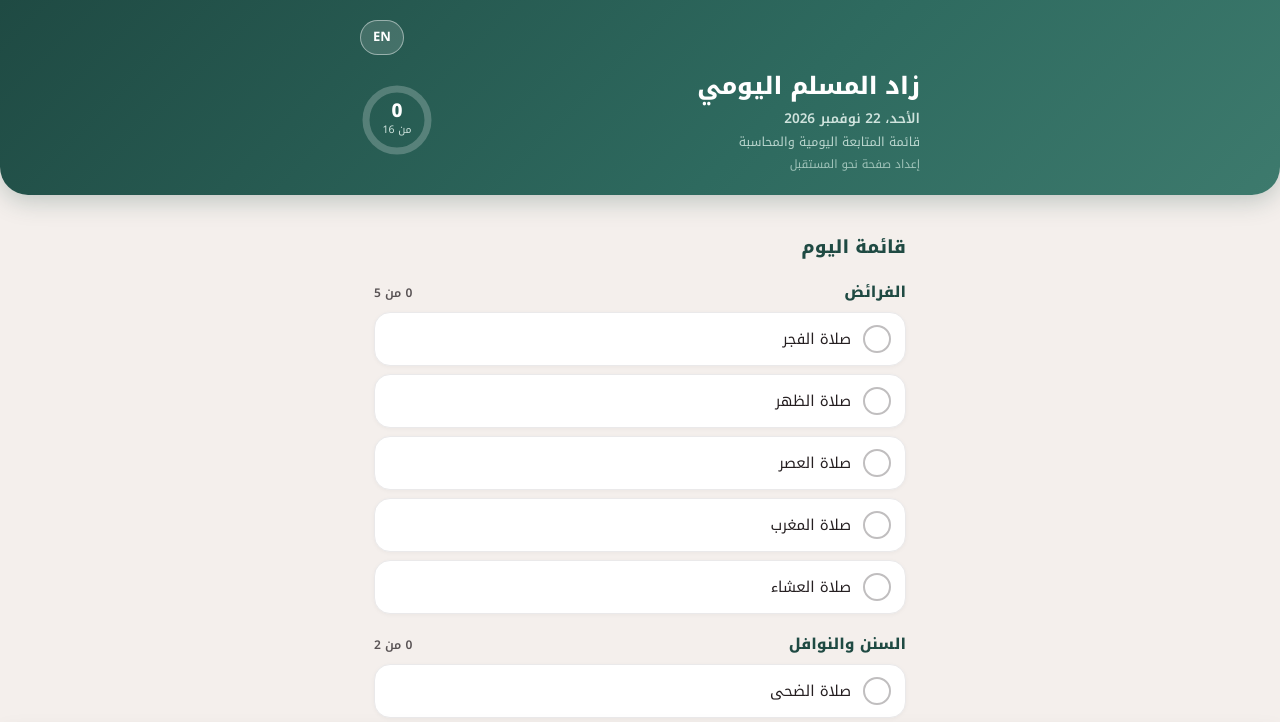
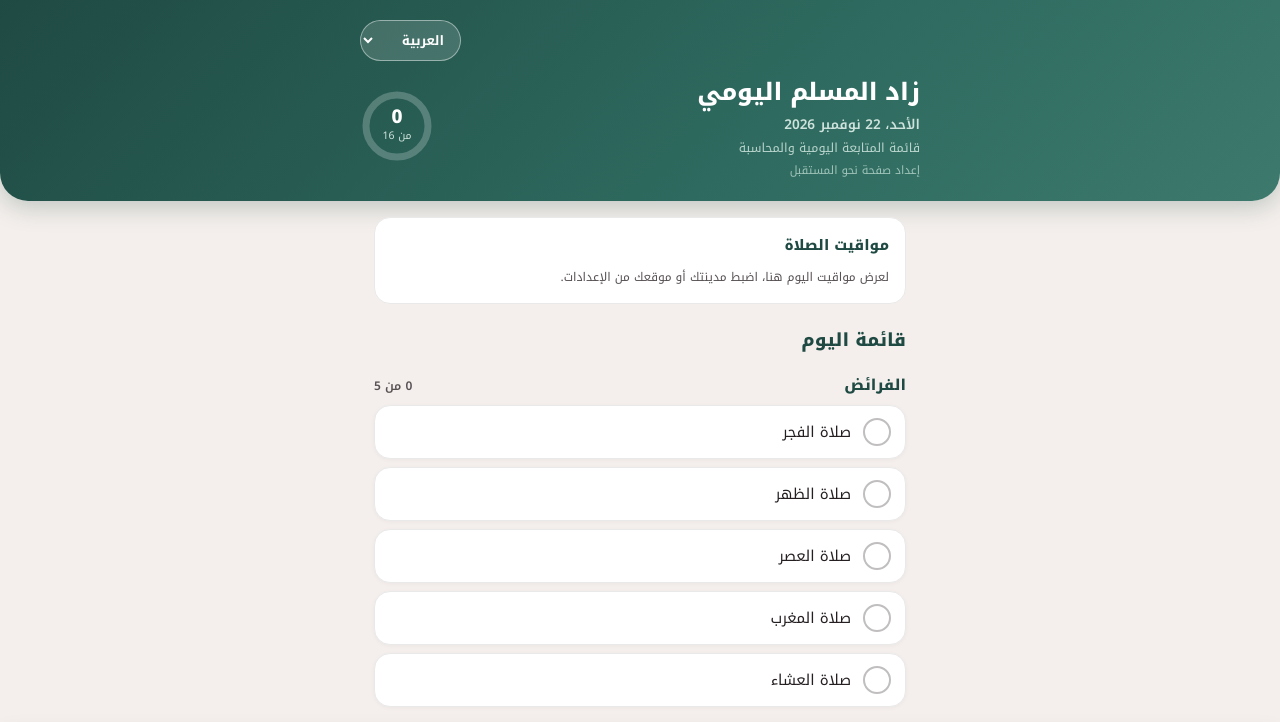
Before and after one commit to ibadati-app/ibadati, a plain HTML site: page index.html in a window 1280 px wide. Shown: the top 722 px of the page. Drawn offline with Linux system fonts and the light colour scheme.

Commit message:
v4.1: single green disclaimer, language dropdown, prayer times on home

```diff
--- a/index.html
+++ b/index.html
@@ -151,6 +151,7 @@
     padding: 14px 16px; font-size: 13px; color: var(--ink2); margin-top: 24px;
   }
   .note .note-title { font-weight: 800; color: var(--deep); margin-bottom: 4px; }
+  .note .note-body { font-weight: 700; color: var(--deep); }
   footer { text-align: center; color: var(--ink2); font-size: 12px; margin-top: 20px; }
 
   /* adhkar */
@@ -253,12 +254,14 @@
   body.ff-kufi .d-text, body.ff-kufi .c-phrase { font-family: "Noto Kufi Arabic","Segoe UI",Tahoma,sans-serif; }
   .phon-caveat { font-size: 12px; color: var(--ink2); margin: 2px 0 14px; }
 
-  /* v4: hero language button (in flow, never overlaps the ring) */
+  /* v4.1: hero language dropdown (in flow, never overlaps the ring) */
   .hero-top { max-width: 560px; margin: 0 auto 12px; display: flex; justify-content: flex-end; }
   .lang-cycle {
     border: 1px solid rgba(255,255,255,.45); background: rgba(255,255,255,.14); color: #fff;
     border-radius: 999px; padding: 6px 12px; font: inherit; font-size: 13px; font-weight: 700; cursor: pointer;
-  }
+    max-width: 100%;
+  }
+  .lang-cycle option { color: #1f1f1f; background: #fff; }
   /* v4: quran tab */
   .surah-body { background: #fff; border: 1px solid var(--hairline); border-radius: 16px; padding: 18px 16px; margin-bottom: 12px; }
   .surah-basmala { text-align: center; font-weight: 700; font-size: 22px; color: var(--deep); margin-bottom: 14px; font-family: "Noto Naskh Arabic","Amiri",serif; }
@@ -294,7 +297,7 @@
 <body>
 
 <div class="hero">
-  <div class="hero-top"><button class="lang-cycle" id="langCycle" type="button"></button></div>
+  <div class="hero-top"><select class="lang-cycle" id="langCycle" aria-label="Language"><option value="ar">العربية</option><option value="en">English</option><option value="fr">Français</option></select></div>
   <div class="hero-inner">
     <div style="flex:1">
       <h1>عباداتي اليومية</h1>
@@ -322,6 +325,11 @@
       هذا المتصفح لا يسمح بالحفظ، فستبقى علاماتك أثناء فتح الصفحة فقط وستضيع عند إغلاقها أو إعادة فتحها.
     </div>
 
+    <div class="set-card" id="ptHome">
+      <div class="s-title" id="ptHomeTitle"></div>
+      <div id="ptHomeBody"></div>
+    </div>
+
     <h2>قائمة اليوم</h2>
     <div id="sections"></div>
 
@@ -342,8 +350,8 @@
     <div id="history"></div>
 
     <div class="note">
-      <div class="note-title">خصوصيتك وحفظ العلامات</div>
-      لا يحتاج هذا التطبيق تسجيل دخول ولا اتصالًا بالإنترنت بعد فتحه. علاماتك وعدّاداتك تُحفظ على هذا الجهاز وهذا المتصفح فقط، ولا تنتقل إلى جهاز آخر، وقد تختفي إذا مُسحت بيانات المتصفح. هذه الصفحة للتنظيم والمتابعة فقط، وليست حكمًا على قبول العبادة أو ثوابها.
+      <div class="note-title" id="privacyTitle">خصوصيتك وحفظ العلامات</div>
+      <div class="note-body" id="privacyBody">لا يحتاج هذا التطبيق تسجيل دخول ولا اتصالًا بالإنترنت بعد فتحه. علاماتك وعدّاداتك تُحفظ على هذا الجهاز وهذا المتصفح فقط، ولا تنتقل إلى جهاز آخر، وقد تختفي إذا مُسحت بيانات المتصفح. هذه الصفحة للتنظيم والمتابعة فقط، وليست حكمًا على قبول العبادة أو ثوابها.</div>
     </div>
     <footer>يبدأ يوم جديد بعلامات فارغة تلقائيًا، ويبقى سجل أيامك السابقة محفوظًا على جهازك.</footer>
   </section>
@@ -3115,6 +3123,7 @@
       remNoPerm: ' المتصفح لم يسمح بالإشعارات، لذلك سيظهر التذكير داخل الصفحة فقط.',
       remBannerMorning: 'حان وقت أذكار الصباح', remBannerEvening: 'حان وقت أذكار المساء', remBannerGo: 'افتح الأذكار',
       ptTitle: 'مواقيت الصلاة',
+      ptHomeEmpty: 'لعرض مواقيت اليوم هنا، اضبط مدينتك أو موقعك من الإعدادات.',
       ptDesc: 'المواقيت تُحسب لموقعك بواسطة خدمة Aladhan (aladhan.com) وتحتاج اتصالًا بالإنترنت عند التحديث. عند استخدام موقع جهازك تُرسل إحداثياته إلى الخدمة لحساب المواقيت. طريقة الحساب والموقع والمنطقة الزمنية ظاهرة هنا ويمكن تغييرها.',
       ptLocate: 'استخدام موقع جهازي', ptCityPh: 'المدينة', ptCountryPh: 'الدولة', ptFetchCity: 'عرض بالمدينة',
       ptMethod: 'طريقة الحساب', ptTz: 'المنطقة الزمنية: ', ptSrc: 'المصدر: Aladhan API',
@@ -3158,6 +3167,7 @@
       remNoPerm: ' The browser did not allow notifications, so the reminder will appear inside the page only.',
       remBannerMorning: 'Time for morning adhkar', remBannerEvening: 'Time for evening adhkar', remBannerGo: 'Open adhkar',
       ptTitle: 'Prayer times',
+      ptHomeEmpty: 'To see today\'s times here, set your city or location in Settings.',
       ptDesc: 'Times are calculated for your location by the Aladhan service (aladhan.com) and need internet when refreshed. Using your device location sends its coordinates to the service to compute times. The calculation method, location and timezone are shown here and can be changed.',
       ptLocate: 'Use my device location', ptCityPh: 'City', ptCountryPh: 'Country', ptFetchCity: 'Show by city',
       ptMethod: 'Calculation method', ptTz: 'Timezone: ', ptSrc: 'Source: Aladhan API',
@@ -3201,6 +3211,7 @@
       remNoPerm: " Le navigateur n'a pas autorisé les notifications, le rappel apparaîtra donc dans la page seulement.",
       remBannerMorning: "C'est l'heure des adhkar du matin", remBannerEvening: "C'est l'heure des adhkar du soir", remBannerGo: 'Ouvrir les adhkar',
       ptTitle: 'Horaires de prière',
+      ptHomeEmpty: 'Pour voir les horaires du jour ici, définissez votre ville ou votre position dans Réglages.',
       ptDesc: "Les horaires sont calculés pour votre position par le service Aladhan (aladhan.com) et nécessitent Internet lors de l'actualisation. L'utilisation de la position de votre appareil envoie ses coordonnées au service pour calculer les horaires. La méthode de calcul, le lieu et le fuseau horaire sont affichés ici et modifiables.",
       ptLocate: "Utiliser la position de l'appareil", ptCityPh: 'Ville', ptCountryPh: 'Pays', ptFetchCity: 'Afficher par ville',
       ptMethod: 'Méthode de calcul', ptTz: 'Fuseau horaire: ', ptSrc: 'Source: Aladhan API',
@@ -3366,7 +3377,7 @@
     document.querySelector('[data-i18n="tabSettings"]').textContent = s.tabSettings;
     document.querySelector('[data-i18n="tabQuran"]').textContent = s.tabQuran;
     var langBtn = document.getElementById('langCycle');
-    langBtn.textContent = settings.lang === 'ar' ? 'EN' : (settings.lang === 'en' ? 'FR' : 'عر');
+    langBtn.value = settings.lang;
     langBtn.setAttribute('aria-label', s.langBtn);
     document.getElementById('quranTitle').textContent = s.tabQuran;
     document.getElementById('quranSrcLine').textContent = s.quranSrc;
@@ -3388,8 +3399,8 @@
     document.querySelectorAll('#tab-today h2')[2].textContent = s.historyTitle;
     document.querySelector('#doneCol').parentElement.querySelector('.col-title').textContent = s.doneCol;
     document.querySelector('#pendingCol').parentElement.querySelector('.col-title').textContent = s.pendingCol;
-    document.querySelector('#tab-today .note .note-title').textContent = s.privacyTitle;
-    document.querySelector('#tab-today .note').childNodes[1].textContent = s.privacyBody;
+    document.getElementById('privacyTitle').textContent = s.privacyTitle;
+    document.getElementById('privacyBody').textContent = s.privacyBody;
     document.querySelector('#tab-today footer').textContent = s.footerNote;
     document.getElementById('storageWarn').querySelector('.w-title').textContent = s.warnTitle;
     document.getElementById('storageWarn').childNodes[2].textContent = s.warnBody;
@@ -3748,10 +3759,9 @@
   }
 
 
-  /* ---------- v4: language cycle button ---------- */
-  document.getElementById('langCycle').addEventListener('click', function () {
-    var order = ['ar', 'en', 'fr'];
-    settings.lang = order[(order.indexOf(settings.lang) + 1) % order.length];
+  /* v4.1: language dropdown */
+  document.getElementById('langCycle').addEventListener('change', function (e) {
+    settings.lang = e.target.value;
     saveSettings();
     rebuildAll();
   });
@@ -3876,8 +3886,14 @@
   function ptRender() {
     var s = S();
     var host = document.getElementById('ptResult');
+    var homeBody = document.getElementById('ptHomeBody');
+    document.getElementById('ptHomeTitle').textContent = s.ptTitle;
     var c = ptCacheLoad();
-    if (!c || !c.timings) { host.innerHTML = ''; return; }
+    if (!c || !c.timings) {
+      host.innerHTML = '';
+      homeBody.innerHTML = '<div class="pt-meta">' + s.ptHomeEmpty + '</div>';
+      return;
+    }
     var stale = c.date !== localToday();
     var rows = [['Fajr', s.items.fajr], ['Sunrise', s.sunrise], ['Dhuhr', s.items.dhuhr], ['Asr', s.items.asr], ['Maghrib', s.items.maghrib], ['Isha', s.items.isha]];
     var html = '<table class="pt-table">' + rows.map(function (r) {
@@ -3887,6 +3903,7 @@
     html += '<div class="pt-meta">' + s.ptTz + '<span dir="ltr">' + (c.tz || '') + '</span> · ' + s.ptSrc + ' · <span dir="ltr">' + (c.where || '') + '</span></div>';
     if (stale) html += '<div class="pt-meta pt-stale">' + s.ptStale + '</div>';
     host.innerHTML = html;
+    homeBody.innerHTML = html;
   }
   function ptFetch(url, where) {
     var s = S();
```
